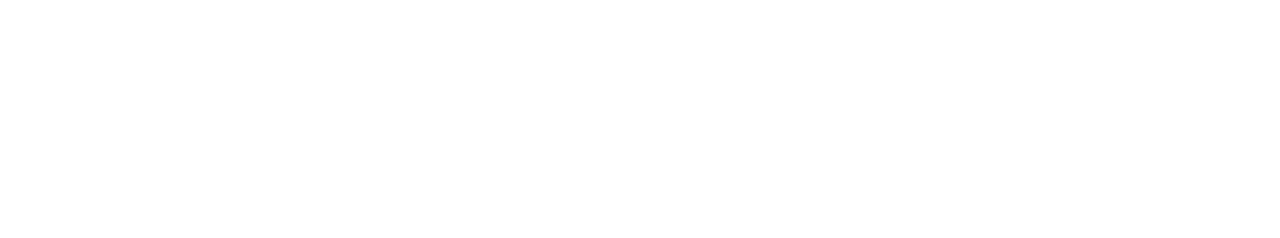
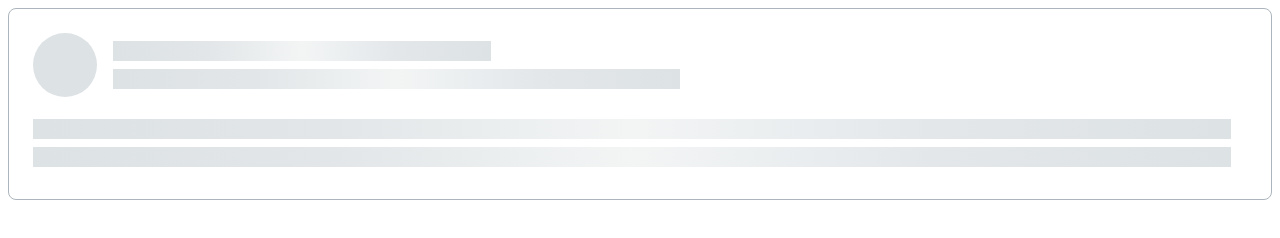
Before and after one commit to js-tasks-ru/htmlcss-20210114_vladimir664, a website: page 04-lection2/02-skeleton/index.html in a window 1280 px wide. Drawn offline with Linux system fonts and the light colour scheme.

Commit message:
add solution for 4-module 2-task

```diff
--- a/04-lection2/02-skeleton/index.html
+++ b/04-lection2/02-skeleton/index.html
@@ -6,6 +6,20 @@
         <link rel="stylesheet" href="./skeleton.css">
     </head>
     <body>
-
+        <div class="container">
+            <div class="skeleton">
+                <div class="skeleton__header">
+                    <div class="skeleton__logo"></div>
+                    <div class="skeleton__title">
+                        <div class="skeleton__row skeleton__row_row1"></div>
+                        <div class="skeleton__row skeleton__row_row2"></div>
+                    </div>
+                </div>
+                <div class="skeleton__content">
+                    <div class="skeleton__row"></div>
+                    <div class="skeleton__row"></div>
+                </div>
+            </div>
+        </div>
     </body>
 </html>
--- a/04-lection2/02-skeleton/skeleton.css
+++ b/04-lection2/02-skeleton/skeleton.css
@@ -0,0 +1,54 @@
+.container {
+    min-height: 192px;
+    min-width: 579px;
+    display: flex;
+}
+
+.skeleton {
+    min-height: 100%;
+    width: 100%;
+    padding: 24px 40px 32px 24px;
+    border-radius: 8px;
+    border: 1px solid #ACB5BD;
+    display: flex;
+    flex-direction: column;
+    justify-content: space-between;
+}
+
+.skeleton__header {
+    display: flex;
+    flex-direction: row;
+    justify-content: flex-start;
+    align-items: center;
+}
+
+.skeleton__logo {
+    height: 64px;
+    width: 64px;
+    border-radius: 50%;
+    background-color: #DDE2E5;
+}
+
+.skeleton__title {
+    flex-grow: 1;
+    padding-left: 16px;
+    margin: -8px;
+}
+
+.skeleton__row {
+    background: linear-gradient(0.25turn, #DDE2E5, #E2E6E8, #F3F5F5,#E3E7EA,#DDE2E5);
+    height: 20px;
+    margin: 8px;
+}
+
+.skeleton__row_row1 {
+    width: 33.3%;
+}
+
+.skeleton__row_row2 {
+    width: 50%;
+}
+
+.skeleton__content {
+    margin: -8px;
+}
```
